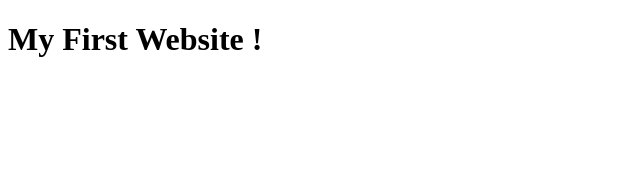
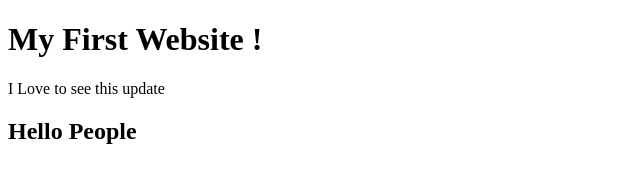
Before and after one commit to Arifulislamhemal/My-first-website, a plain HTML site: page index.html in a window 1280 px wide. Shown: the whole page, without its empty margins (0-640 px from the left). Drawn offline with Linux system fonts and the light colour scheme.

Commit message:
Update index.html

```diff
--- a/index.html
+++ b/index.html
@@ -1,12 +1,12 @@
 <!DOCTYPE html>
 <html lang="en">
 <head>
-    <meta charset="UTF-8">
-    <meta http-equiv="X-UA-Compatible" content="IE=edge">
-    <meta name="viewport" content="width=device-width, initial-scale=1.0">
     <title>My First Website </title>
 </head>
 <body>
     <h1>My First Website !</h1>
+    <p> I Love to see this update</p>
+
+    <h2> Hello People </h2>
 </body>
 </html>
```
